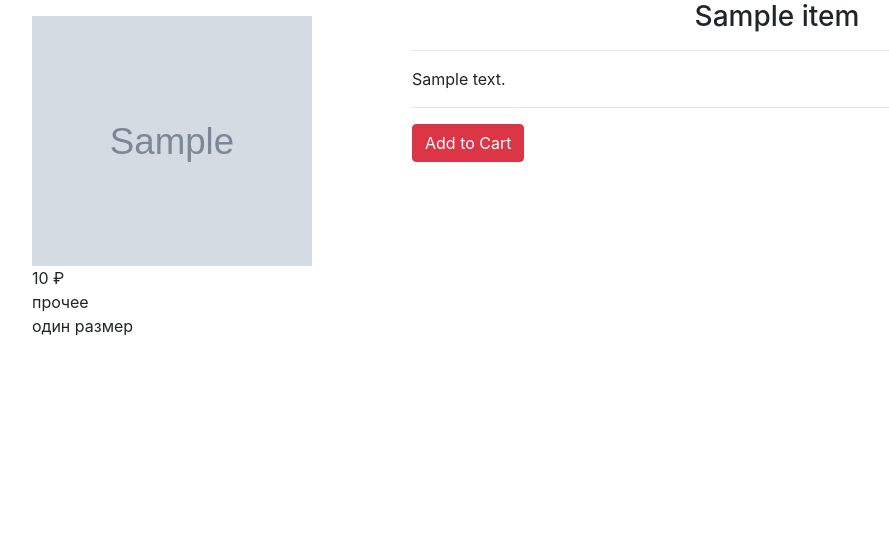
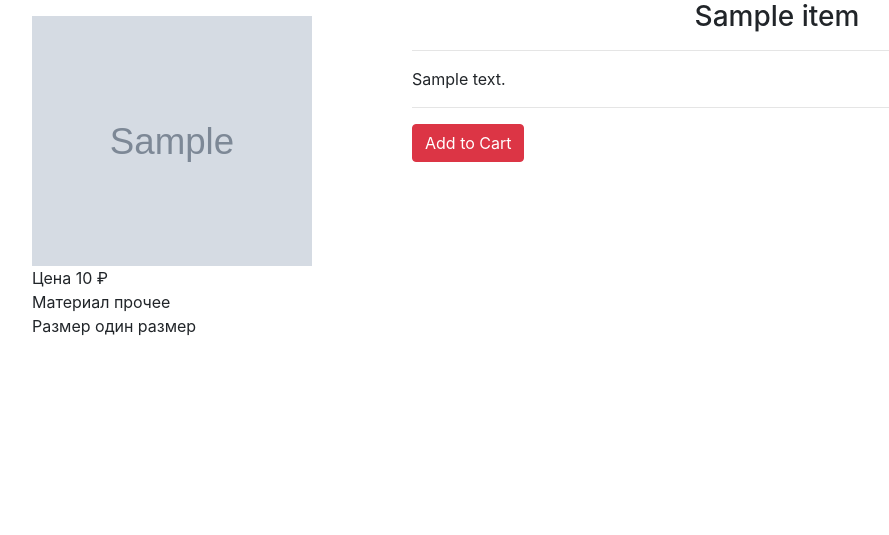
Before and after one commit to algorithm-ssau/clothes-catalogue, a Django app: a page that uses mysite/clothes/templates/clothes/item.html in a window 1280 px wide. Shown: the part 206-741 px from the top of the page, without its empty margins (53-942 px from the left). Run offline with Django 3.2, Linux system fonts and the light colour scheme; tables that the repository leaves empty hold one stand-in row (values such as "Sample post"); grey boxes marked "Sample" are stand-in pictures; some libraries are stand-ins or nearby versions.

Commit message:
Изменено описание товаров

```diff
--- a/mysite/clothes/templates/clothes/item.html
+++ b/mysite/clothes/templates/clothes/item.html
@@ -5,9 +5,9 @@
     <div class="col-sm-4 my-3">
         <img src="{{ item.image.url }}" style=" width: 80%; height: 250px">
         <p>
-            {{item.price}} &#8381<br>
-            {{item.get_material_display}}<br>
-            {{item.get_size_display}}<br>
+            Цена {{item.price}} &#8381<br>
+            Материал {{item.get_material_display}}<br>
+            Размер {{item.get_size_display}}<br>
         </p>
     </div>
 
```
Also changed, not shown: 1 other file.
